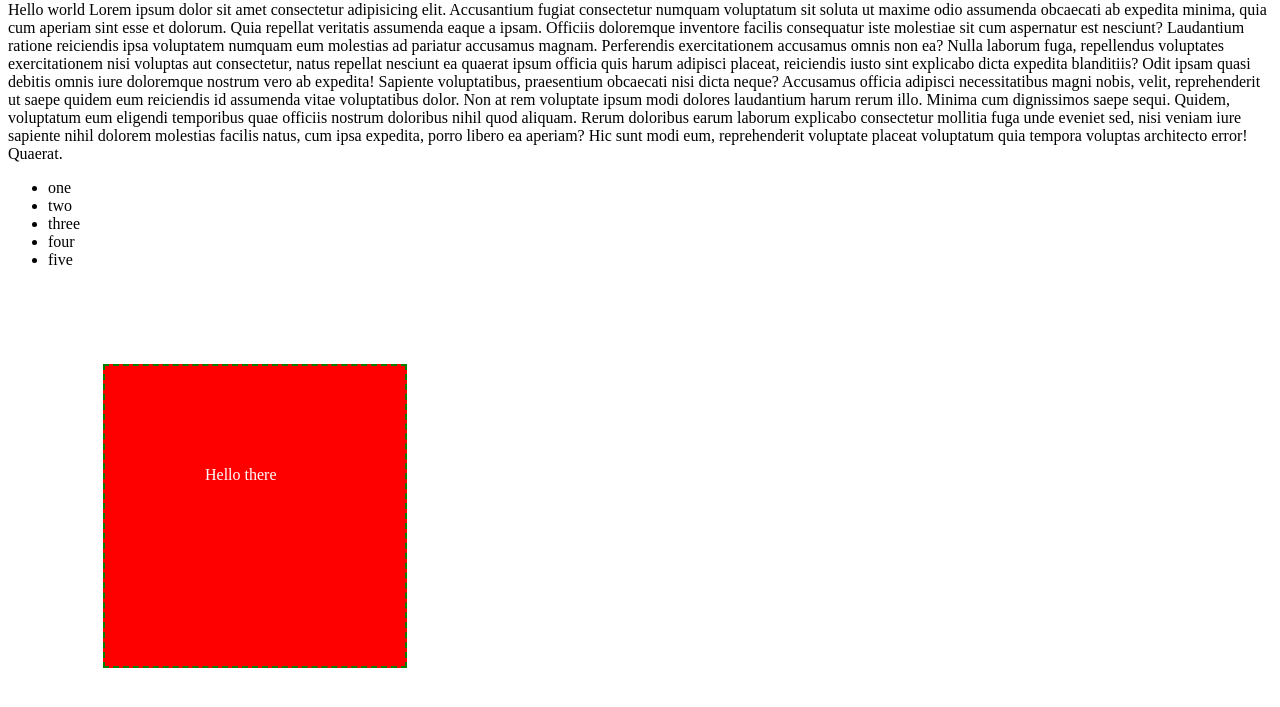
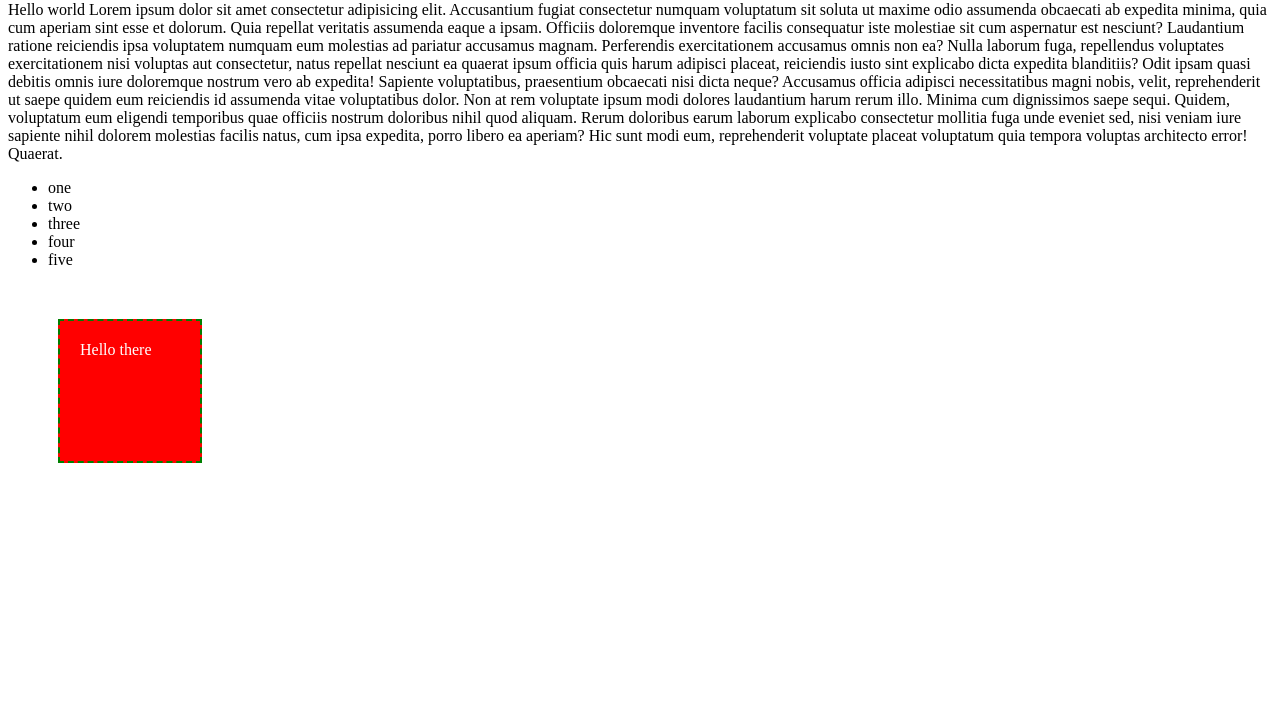
Before and after one commit to Fidelis-7/hello, a plain HTML site: page hello.html in a window 1280 px wide. Shown: the part 79-786 px from the top of the page. Drawn offline with Linux system fonts and the light colour scheme.

Commit message:
error fixed

```diff
--- a/hello.html
+++ b/hello.html
@@ -12,8 +12,8 @@
             height: 100px;
             color:white;
             border: 2px dashed green;
-            margin: 95px;
-            padding:100px;
+            margin: 50px;
+            padding:20px;
         }
     </style>
 </head>
```
